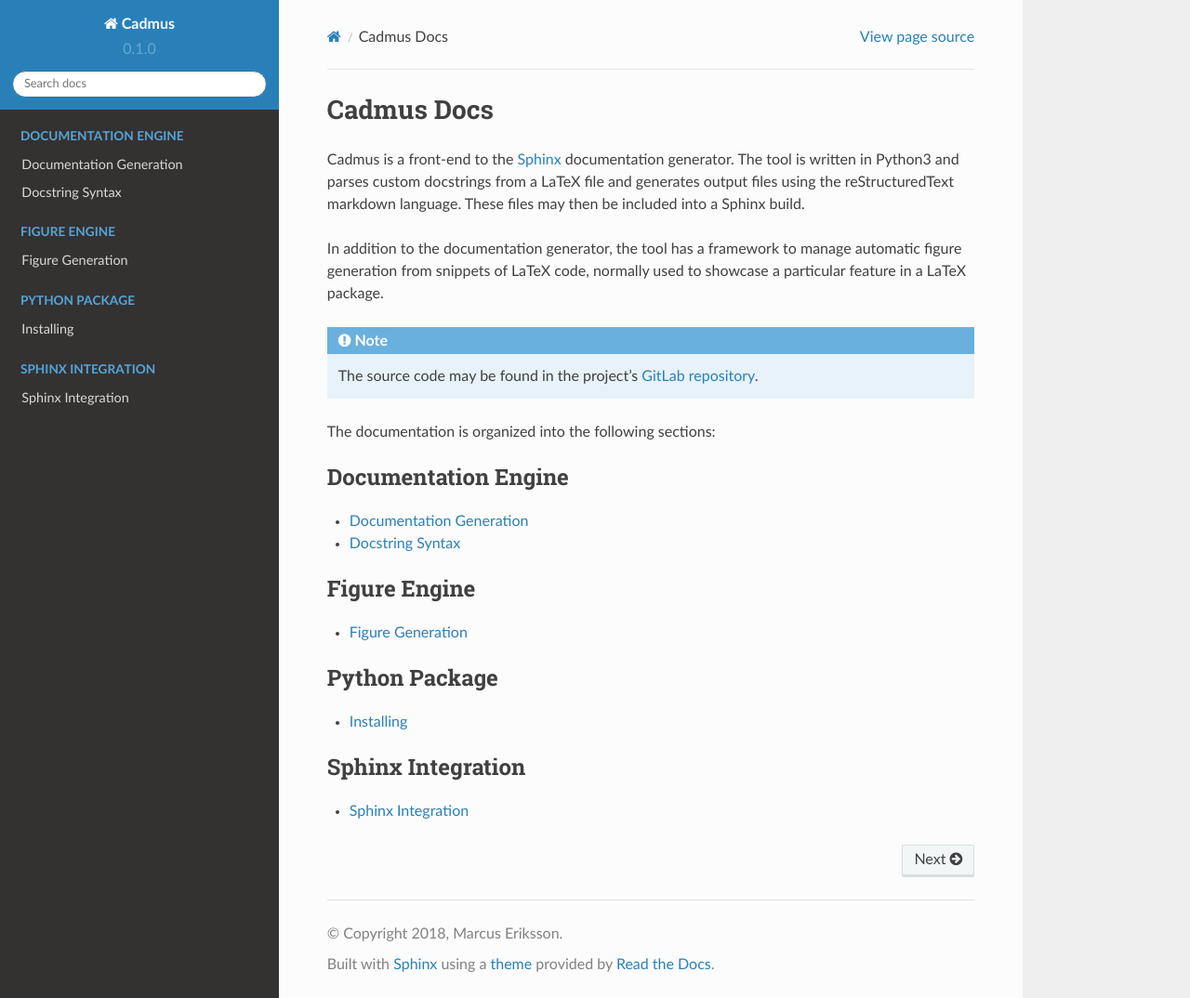
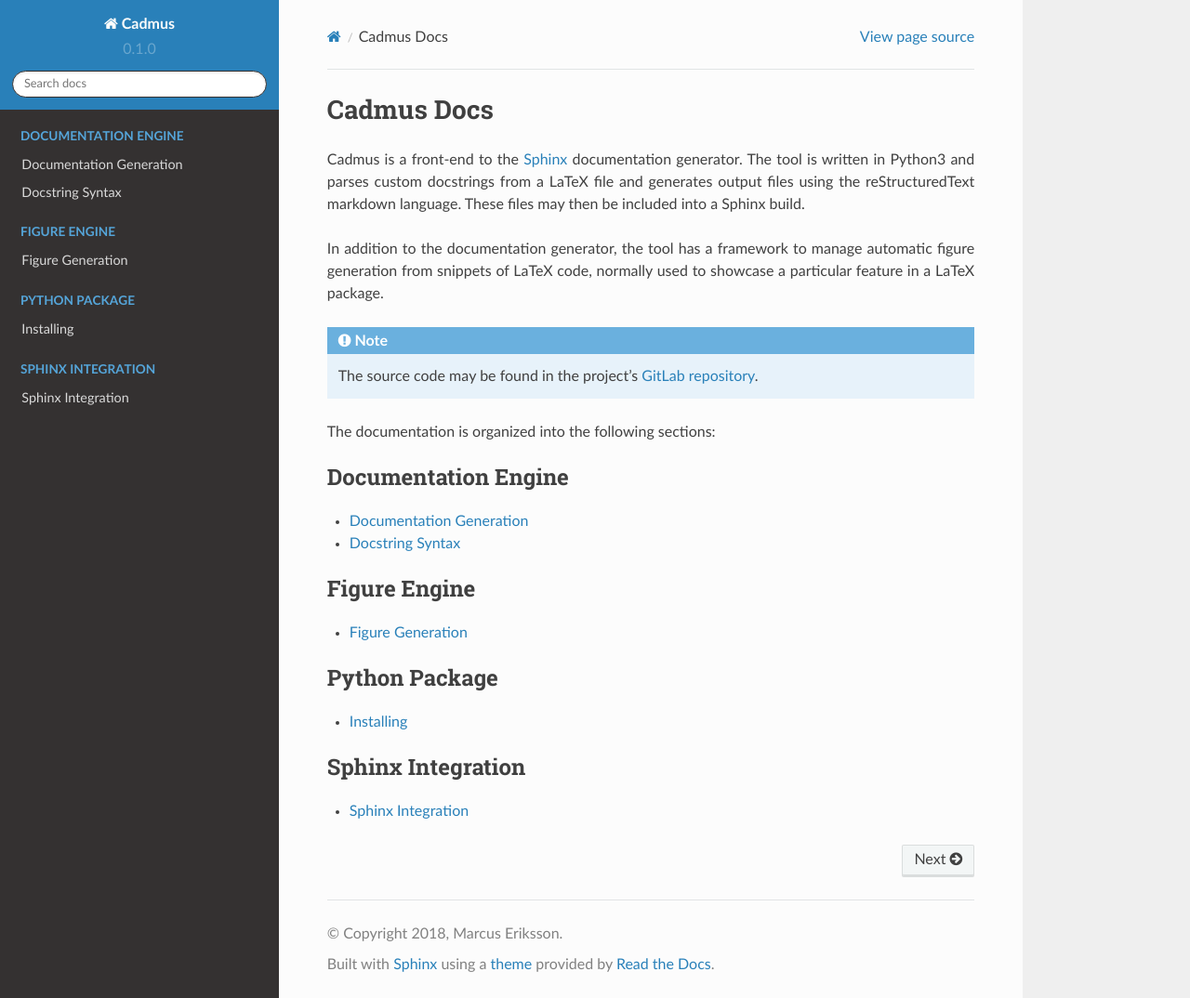
Before and after one commit to sthenic/cadmus, a Sphinx documentation site: the page built from doc/index.rst, in a window 1280 px wide and 1074 px high. Shown: the whole window at 93% size. Built offline with Sphinx 7.4.7 and the Read the Docs theme 2.0.0, drawn with Linux system fonts in a browser that asks for light colours.

Commit message:
Add custom CSS (inherits RTD CSS).

```diff
--- /dev/null
+++ b/doc/_static/css/cadmus.css
@@ -0,0 +1,34 @@
+@import url("theme.css");
+
+/* Color literals */
+.rst-content code.literal {
+  color: #000000
+}
+
+/* Justify paragraphs */
+.rst-content p {
+   text-align: justify;
+   text-justify: inter-word;
+}
+
+.wy-side-nav-search {
+   background-color: #2980B9;
+}
+
+.wy-side-nav-search input[type=text] {
+   border-color: #343131;
+}
+
+/* override table width restrictions */
+@media screen and (min-width: 767px) {
+
+   .wy-table-responsive table td {
+      /* !important prevents the common CSS stylesheets from overriding
+         this as on RTD they are loaded after this stylesheet */
+      white-space: normal !important;
+   }
+
+   .wy-table-responsive {
+      overflow: visible !important;
+   }
+}
--- a/doc/conf.py
+++ b/doc/conf.py
@@ -85,6 +85,9 @@
 #
 html_theme = 'sphinx_rtd_theme'
 
+# Select style sheet
+html_style = 'css/cadmus.css'
+
 # Theme options are theme-specific and customize the look and feel of a theme
 # further.  For a list of options available for each theme, see the
 # documentation.
```
